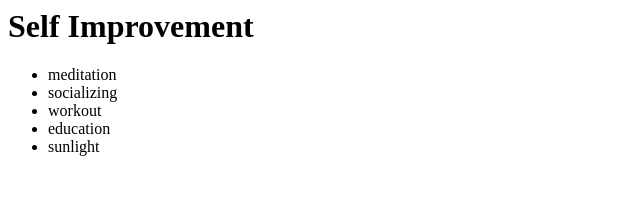
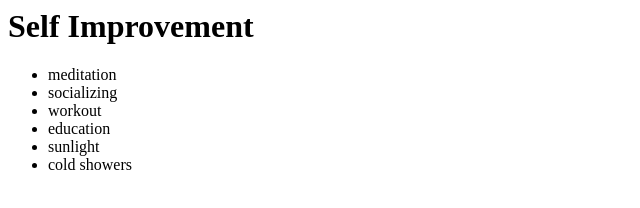
Before and after one commit to Smartin8411/newGitTest, a plain HTML site: page index.htm in a window 1280 px wide. Shown: the whole page, without its empty margins (0-640 px from the left). Drawn offline with Linux system fonts and the light colour scheme.

Commit message:
Added cold showers

```diff
--- a/index.htm
+++ b/index.htm
@@ -5,4 +5,5 @@
     <li>workout</li>
     <li>education</li>
     <li>sunlight</li>
+    <li>cold showers</li>
 </ul>
```
